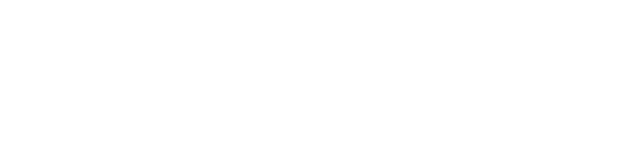
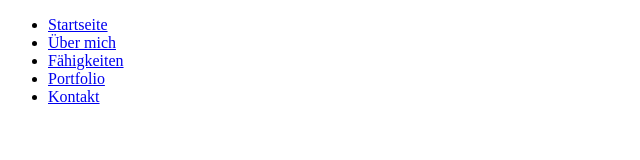
Before and after one commit to AlenCehic/M293---Projekt---Cehic-Alen, a plain HTML site: page index.html in a window 1280 px wide. Shown: the whole page, without its empty margins (0-640 px from the left). Drawn offline with Linux system fonts and the light colour scheme.

Commit message:
Navigation in HTML erstellt

```diff
--- a/index.html
+++ b/index.html
@@ -7,6 +7,16 @@
     <title>Document</title>
 </head>
 <body>
-
+    <header>
+        <nav>
+            <ul>
+                <li><a href="#">Startseite</a></li>
+                <li><a href="#">Über mich</a></li>
+                <li><a href="#">Fähigkeiten</a></li>
+                <li><a href="#">Portfolio</a></li>
+                <li><a href="#">Kontakt</a></li>
+            </ul>
+        </nav>
+    </header>
 </body>
 </html>
```
